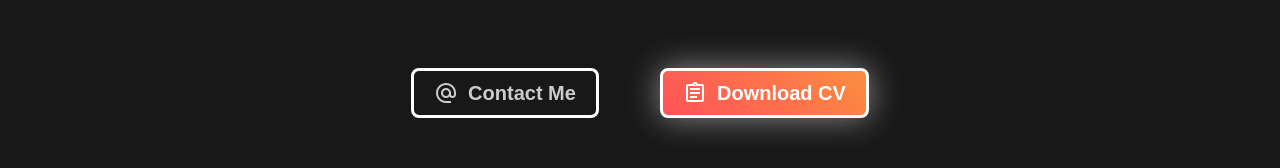
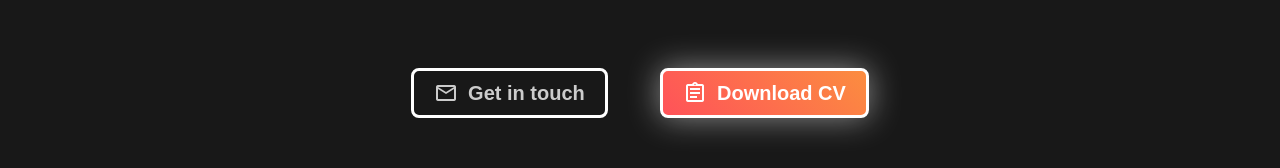
Before and after one commit to batugkocak/Portfolio-Frontend, a Vue app: page / in a window 1280 px wide. Shown: the part 614-782 px from the top of the page. Built offline with nearby package versions, Linux system fonts and the light colour scheme.

Commit message:
style: Update HomeView button texts

```diff
--- a/src/views/HomeView.vue
+++ b/src/views/HomeView.vue
@@ -27,16 +27,17 @@
     <section class="overview">
       <div class="overview-item">
         <Button>
-          <span class="material-symbols-outlined"> alternate_email </span>
-          Contact Me
+          <span class="material-symbols-outlined"> mail </span>
+          Get in touch
         </Button>
       </div>
       <div class="overview-item">
-        <Button :special="true"
-          ><span class="material-symbols-outlined" style="color: white">
-            assignment </span
-          >Download CV</Button
-        >
+        <Button :special="true">
+          <span class="material-symbols-outlined" style="color: white">
+            assignment
+          </span>
+          Download CV
+        </Button>
       </div>
     </section>
   </div>
```
